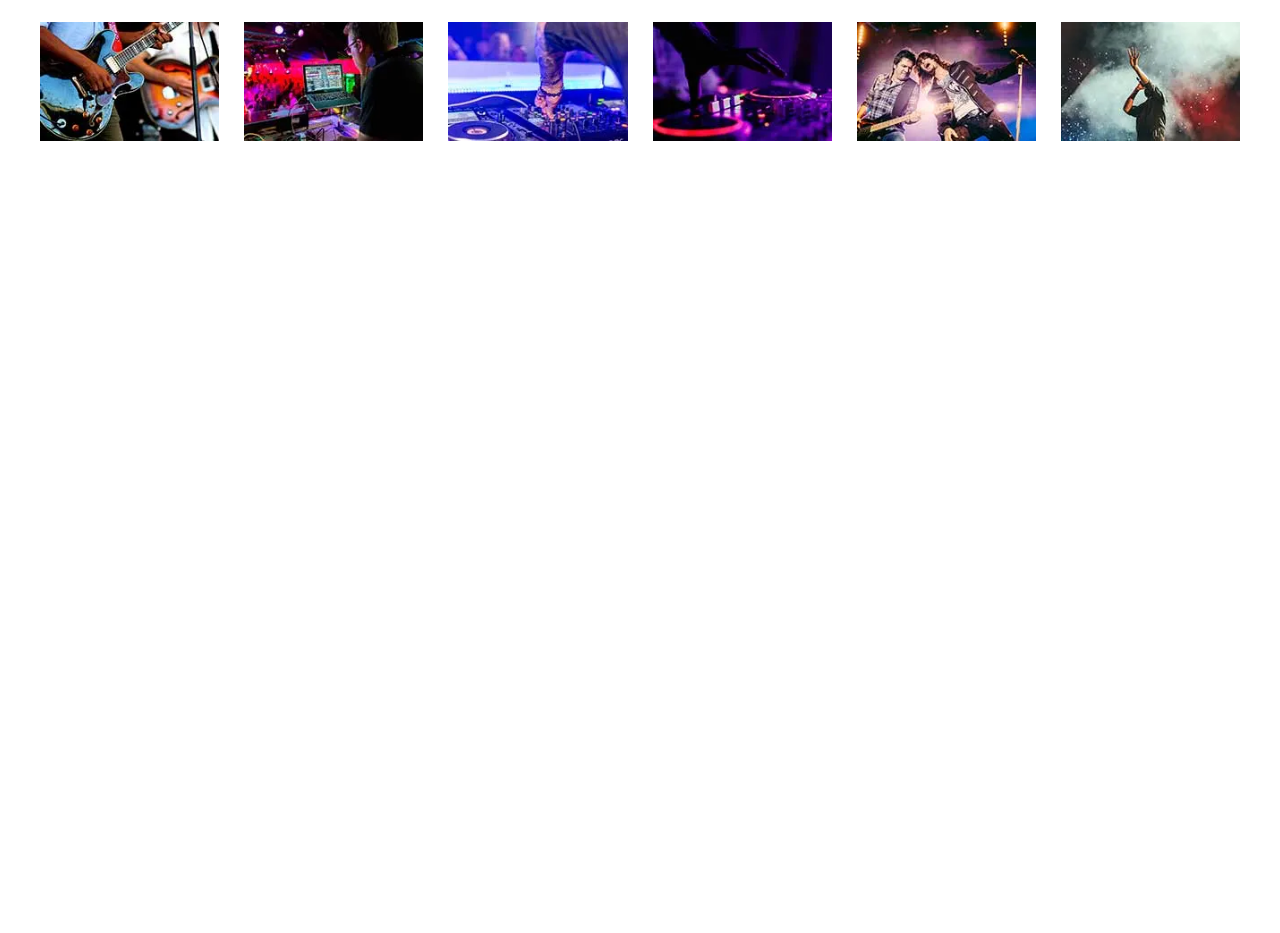
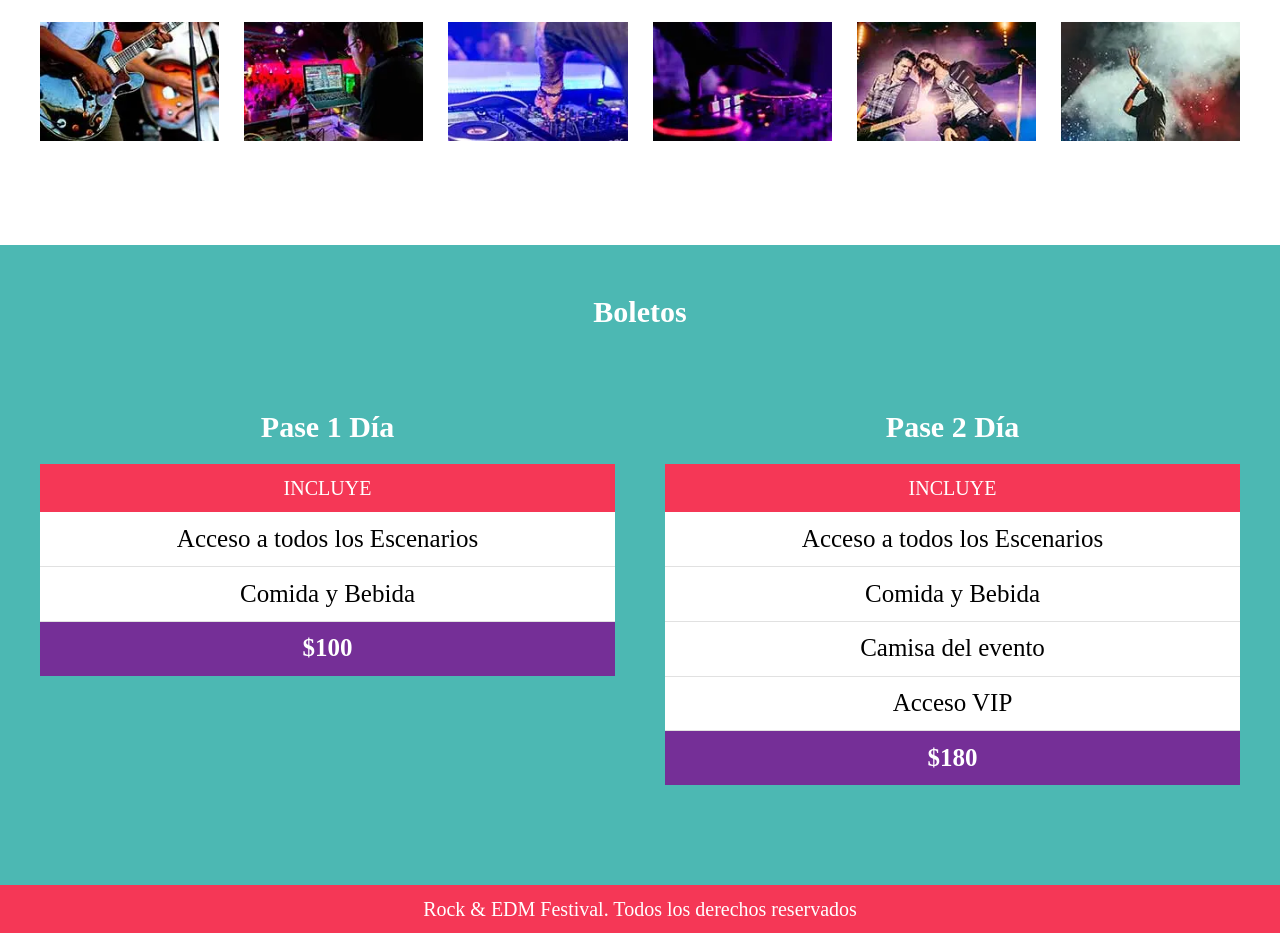
Before and after one commit to oscardenas17/musicFestSASS, a website: page index.html in a window 1280 px wide. Shown: the part 3100-4033 px from the top of the page. Before the commit the page ends 3345 px from the top, so only its background shows below. Drawn offline with Linux system fonts and the light colour scheme.

Commit message:
Creando HTML  y SASS para la seccion boletos

```diff
--- a/index.html
+++ b/index.html
@@ -133,6 +133,104 @@
     </section>
     <!-- sectin galeria  -->
 
+    <!-- section boletos -->
+    <section class="boletos bg-verde">
+        <h3>Boletos</h3>
+        <h3 class="boletos">
+            <div class="contenedor-boletos contenedor">
+                <div class="basico plan">
+                    <p>Pase 1 Día</p>
+
+                    <table class="pase">
+                        <thead>
+                            <tr>
+                                <th>
+                                    Incluye
+                                </th>
+                            </tr>
+                        </thead>
+
+                        <tbody>
+                            <tr>
+                                <td>
+                                    Acceso a todos los Escenarios
+                                </td>
+                            </tr>
+                            <tr>
+                                 <td>
+                                    Comida y Bebida
+                                </td>
+                            </tr>
+
+                        </tbody>
+
+                        <tfoot>
+                            <tr>
+                                <td>
+                                   $100
+                                </td>
+                            </tr>
+                        </tfoot>
+                    </table>
+
+
+
+                </div>
+                <div class="premium plan">
+                    <p>Pase 2 Día</p>
+                    <table class="pase">
+                        <thead>
+                            <tr>
+                                <th>
+                                    Incluye
+                                </th>
+                            </tr>
+                        </thead>
+
+                        <tbody>
+                            <tr>
+                                <td>
+                                    Acceso a todos los Escenarios
+                                </td>
+                            </tr>
+                            <tr>
+                                 <td>
+                                    Comida y Bebida
+                                </td>
+                            </tr>
+                            <tr>
+                                <td>
+                                   Camisa del evento
+                               </td>
+                           </tr>
+                           <tr>
+                            <td>
+                               Acceso VIP
+                           </td>
+                       </tr>
+
+                        </tbody>
+
+                        <tfoot>
+                            <tr>
+                                <td>
+                                   $180
+                                </td>
+                            </tr>
+                        </tfoot>
+                    </table>
+                </div>
+
+
+            </div>
+        </h3>
+    </section>
+    <!-- section boletos -->
+
+    <footer>
+        <p>Rock & EDM Festival. Todos los derechos reservados</p>
+    </footer>
+
     <script src="build/js/bundle.js"></script>
 
 </body>
--- a/src/scss/app.scss
+++ b/src/scss/app.scss
@@ -10,3 +10,5 @@
 @import 'layout/festival';
 @import 'layout/lineup';
 @import 'layout/galeria';
+@import 'layout/boletos';
+@import 'layout/footer';
--- /dev/null
+++ b/src/scss/layout/_boletos.scss
@@ -0,0 +1,65 @@
+.boletos{
+    padding: $separacion 0;
+
+    h3{
+        text-align: center;
+        color: $blanco;
+    }
+
+    .contenedor-boletos{
+        // margin-top: $separacion /2;
+        @include grid(2, $separacion);
+    }
+
+    .plan{
+        p{
+            color: $blanco;
+            font-size: 3rem;
+            text-align: center;
+            margin-bottom: 2rem;
+        }
+    }
+}
+
+.pase{
+    width: 100%;
+    border-spacing: 0;
+    thead{
+        background-color: $rosa;
+        th{
+            padding: $separacion/4;
+            text-transform: uppercase;
+            font-weight: $delgada;
+            font-size: 2rem;
+
+
+        }
+
+    }
+    tbody{
+        background-color: $blanco;
+        color: $negro;
+        font-weight: $delgada;
+        td{
+            font-size: 2.5rem;
+            padding: $separacion /4;
+            border-bottom: 1px solid #e1e1e1;
+        }
+
+        tr{
+            &:last-of-type{
+                border: none;
+            }
+        }
+    }
+    tfoot{
+        background-color: $morado;
+
+        td{
+            padding: $separacion / 4;
+            text-align: center;
+            font-size: 2.5rem;
+
+        }
+    }
+}
--- /dev/null
+++ b/src/scss/layout/_footer.scss
@@ -0,0 +1,9 @@
+footer{
+    background-color: $rosa;
+    padding: $separacion / 4 ;
+    text-align: center;
+    p{
+        color: $blanco;
+        margin:0;
+    }
+}
```
Also changed, not shown: build/css/app.css.
